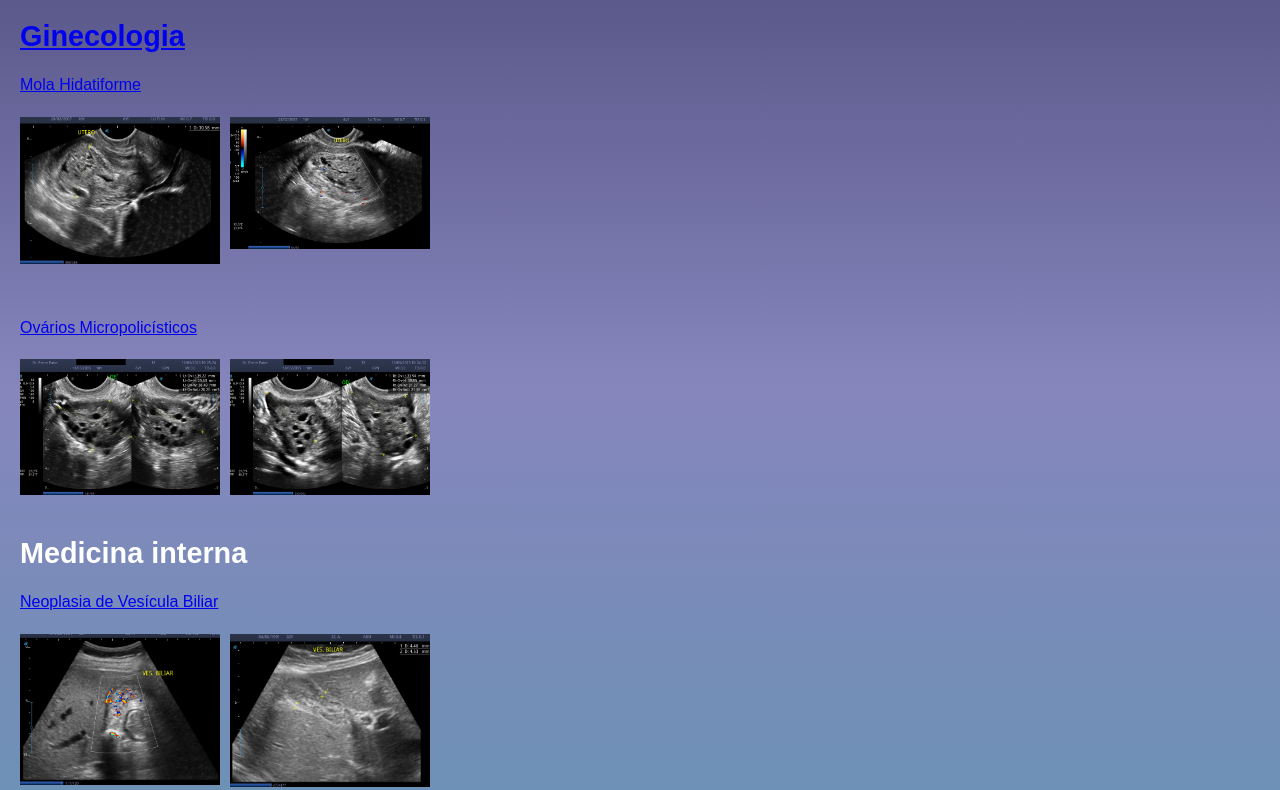
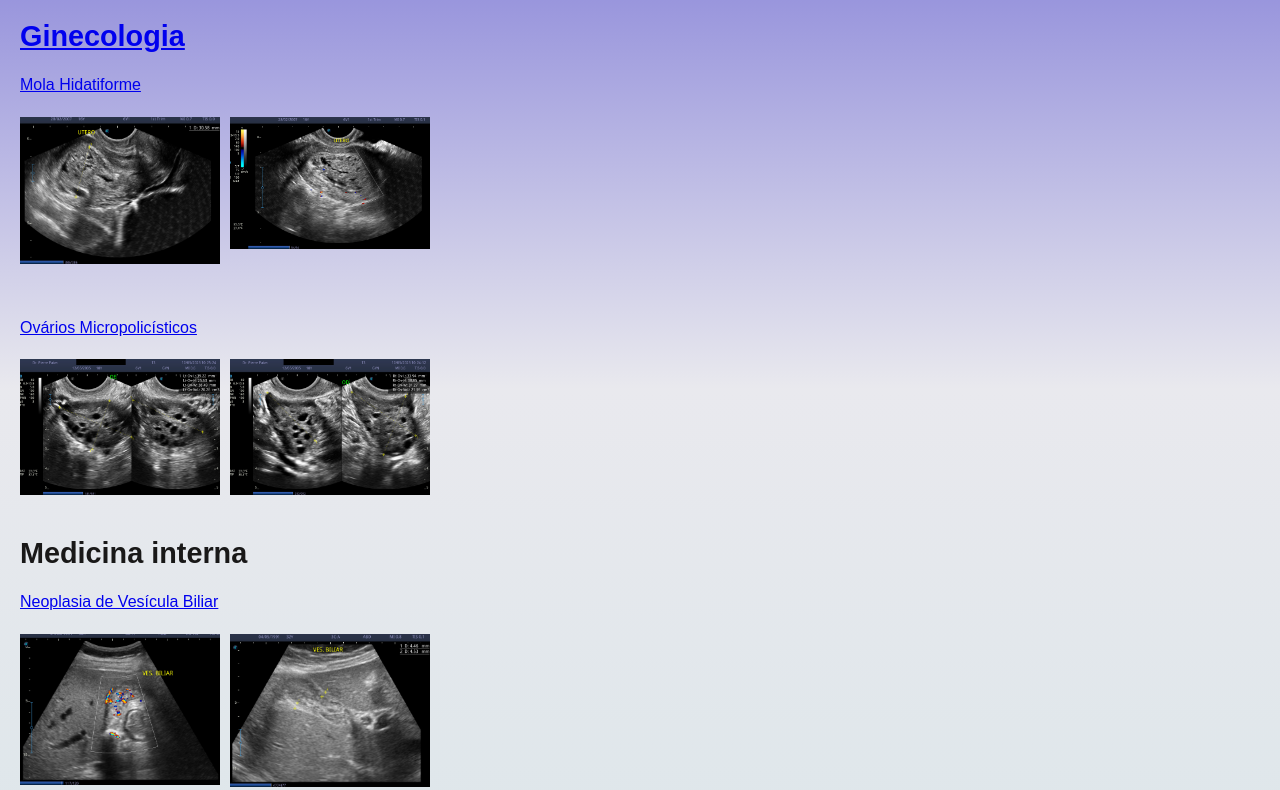
Before and after one commit to pierre-paiva/drpierrepaiva, a plain HTML site: page banco-imagens.html in a window 1280 px wide. Shown: the part 83-873 px from the top of the page. Drawn offline with Linux system fonts and the light colour scheme.

Commit message:
Update estilosimg.css

```diff
--- a/estilosimg.css
+++ b/estilosimg.css
@@ -60,7 +60,7 @@
         }
 
         h2 {
-            color: white;
+            color: rgb(25, 24, 24);
             font-size: 1.8em;
             margin-bottom: 15px;
         }
@@ -92,7 +92,7 @@
         body {
             font-family: Arial, sans-serif;
             line-height: 1.6;
-            background: linear-gradient(180deg, rgba(5, 1, 73, 0.691) 0%, rgb(134, 134, 189) 35%, rgba(81,158,174,1) 100%);
+            background: linear-gradient(180deg, rgba(83, 77, 200, 0.691) 0%, rgb(233, 233, 238) 35%, rgba(212, 228, 231) 100%);
             color: #333;
             padding: 20px;
         }
```
